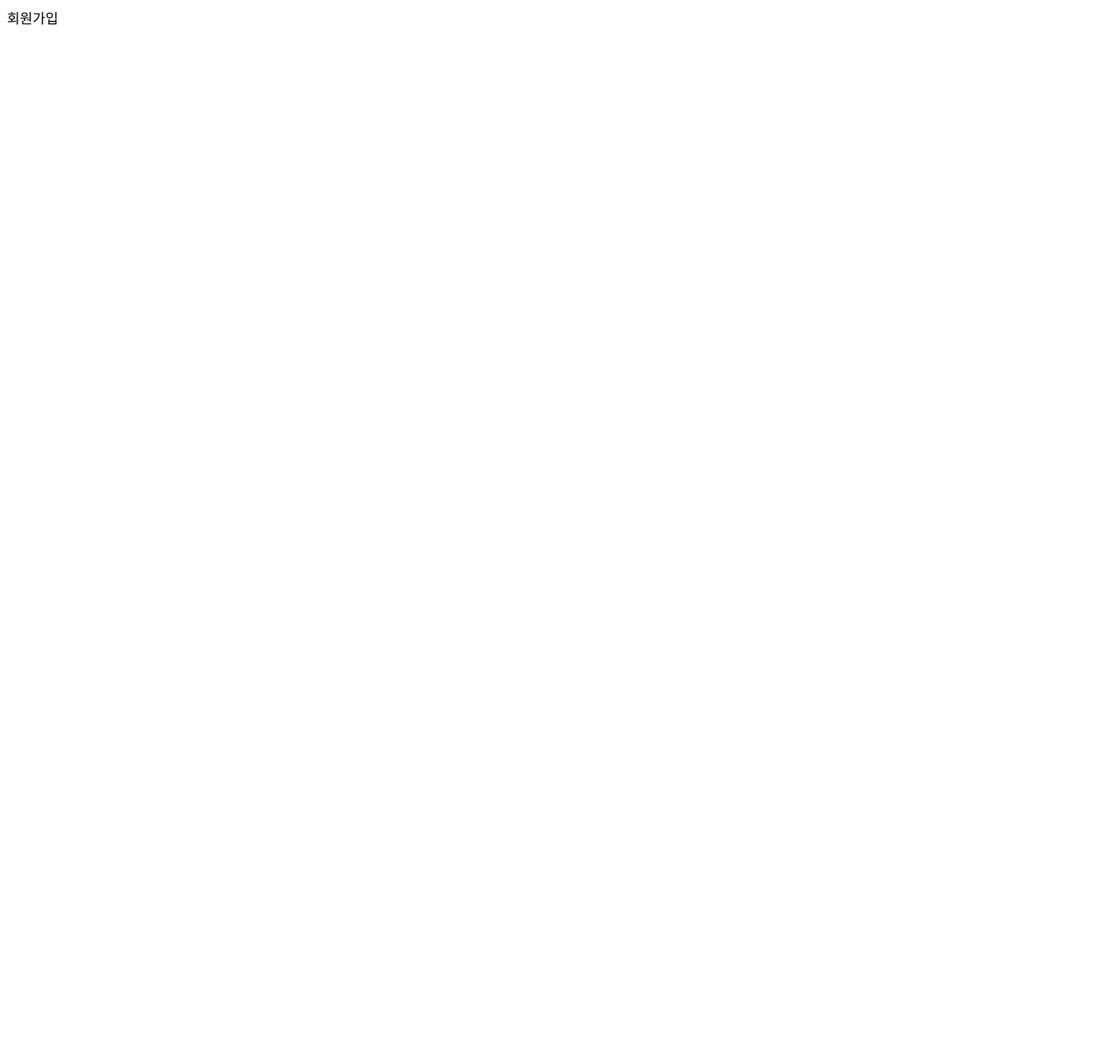
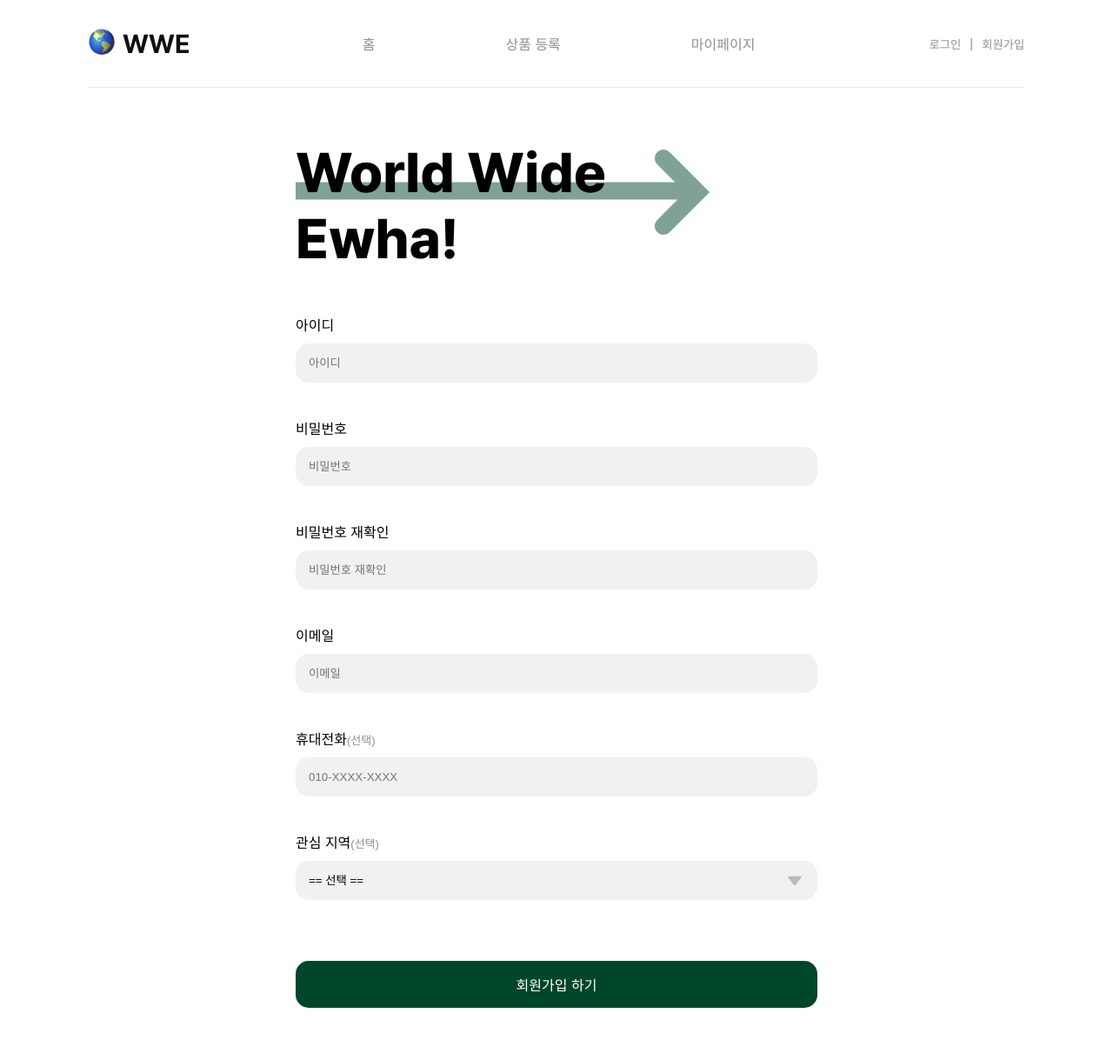
Before and after one commit to doleebest/WWE, a Flask app: page /signup in a window 1280 px wide. Before the commit the page is almost empty. Shown: the whole page at 87% size. Before the commit the page ends 29 px from the top, so only its background shows below. Run offline with Flask 3, Linux system fonts and the light colour scheme; some web fonts are replaced.

Commit message:
Style: 회원가입 화면 스타일링 완료

```diff
--- a/static/reset.css
+++ b/static/reset.css
@@ -172,3 +172,11 @@ a,
 button {
   cursor: pointer;
 }
+
+select {
+  -webkit-appearance: none; /* 크롬 화살표 없애기 */
+  -moz-appearance: none; /* 파이어폭스 화살표 없애기 */
+  appearance: none; /* 화살표 없애기 */
+  cursor: pointer;
+  border: none;
+}
--- /dev/null
+++ b/static/signup.css
@@ -0,0 +1,56 @@
+@import "./styles.css";
+
+.signup_container {
+  width: 600px;
+  margin: 60px 0;
+}
+
+.signup_form {
+  padding-top: 45px;
+  display: flex;
+  flex-direction: column;
+  gap: 70px;
+}
+
+.input_container {
+  display: flex;
+  flex-direction: column;
+  gap: 40px;
+}
+
+.input_div {
+  display: flex;
+  flex-direction: column;
+  gap: 10px;
+  font-weight: 500;
+}
+
+.input_div input {
+  height: 15px;
+  padding: 15px;
+  border-radius: 15px;
+  background-color: var(--ewhagrayblank);
+}
+
+.signup_btn {
+  width: 100%;
+  padding: 15px;
+  border-radius: 15px;
+  background-color: var(--ewhagreen);
+  font-weight: 500;
+  font-size: 16px;
+  color: white;
+}
+
+#region {
+  background: url(/static/images/select-arrow.svg) no-repeat 97%;
+  height: 45px;
+  padding: 15px;
+  border-radius: 15px;
+  background-color: var(--ewhagrayblank);
+}
+
+.optional {
+  font-size: 13px;
+  color: var(--gray);
+}
--- a/templates/login.html
+++ b/templates/login.html
@@ -26,7 +26,7 @@
             </div>
             <div class="input_div">
               <label for="pw">PASSWORD</label>
-              <input type="text" id="pw" placeholder="PASSWORD" required />
+              <input type="password" id="pw" placeholder="PASSWORD" required />
             </div>
           </div>
           <button class="login_btn" type="submit">로그인</button>
--- a/templates/signup.html
+++ b/templates/signup.html
@@ -1 +1,74 @@
-회원가입
+{% extends "header.html" %}
+
+<!DOCTYPE html>
+<html lang="en">
+  <head>
+    <meta charset="UTF-8" />
+    <meta name="viewport" content="width=device-width, initial-scale=1.0" />
+    {% block head %}
+    <title>회원가입</title>
+    <link
+      rel="stylesheet"
+      href="{{ url_for('static', filename='signup.css') }}"
+    />
+    {% endblock head %}
+  </head>
+  <body>
+    {% block main %}
+    <main>
+      <div class="signup_container">
+        <img src="../static/images/logo-long.svg" alt="long WWE logo" />
+        <form class="signup_form">
+          <div class="input_container">
+            <div class="input_div">
+              <label for="id">아이디</label>
+              <input type="text" id="id" placeholder="아이디" required />
+            </div>
+            <div class="input_div">
+              <label for="pw">비밀번호</label>
+              <input type="password" id="pw" placeholder="비밀번호" required />
+            </div>
+            <div class="input_div">
+              <label for="pw_check">비밀번호 재확인</label>
+              <input
+                type="password"
+                id="pw_check"
+                placeholder="비밀번호 재확인"
+                required
+              />
+            </div>
+            <div class="input_div">
+              <label for="email">이메일</label>
+              <input type="text" id="email" placeholder="이메일" required />
+            </div>
+            <div class="input_div">
+              <label for="phone"
+                >휴대전화<span class="optional">(선택)</span></label
+              >
+              <input type="text" id="phone" placeholder="010-XXXX-XXXX" />
+            </div>
+            <div class="input_div">
+              <label for="region"
+                >관심 지역<span class="optional">(선택)</span></label
+              >
+              <select id="region">
+                <!-- 이후 수정 가능 -->
+                <option value="none">== 선택 ==</option>
+                <option value="europe">유럽</option>
+                <option value="north_america">북미</option>
+                <option value="south_america">남미</option>
+                <option value="japan">일본</option>
+                <option value="china">중국</option>
+              </select>
+            </div>
+          </div>
+          <button class="signup_btn" type="submit">회원가입 하기</button>
+        </form>
+      </div>
+    </main>
+    {% endblock main %} {% block script %}
+    <script src="{{ url_for('static', filename='header.js') }}"></script>
+    <script src="{{ url_for('static', filename='signup.js') }}"></script>
+    {% endblock script %}
+  </body>
+</html>
```
Also changed, not shown: static/images/logo-long.svg (added), static/images/select-arrow.svg (added), static/signup.js (added).
